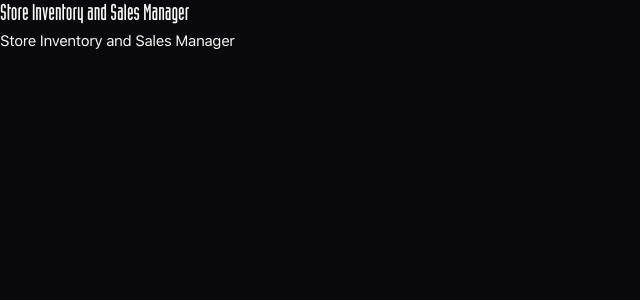
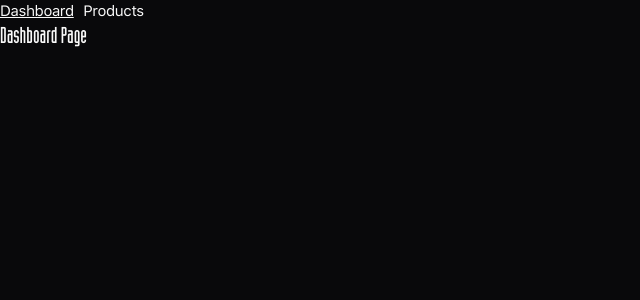
Before and after one commit to decontrrol/store-inventory-and-sales-manager, a React (Vite) app: page /dashboard in a window 1280 px wide. Shown: the top 300 px of the page, without its empty margins (0-640 px from the left). Built offline with nearby package versions, Linux system fonts and the light colour scheme.

Commit message:
Implement initial app router

```diff
--- a/package.json
+++ b/package.json
@@ -11,6 +11,7 @@
     "preview": "vite preview"
   },
   "dependencies": {
+    "@tanstack/react-router": "^1.112.0",
     "class-variance-authority": "^0.7.1",
     "clsx": "^2.1.1",
     "lucide-react": "^0.476.0",
@@ -21,6 +22,8 @@
   "devDependencies": {
     "@eslint/js": "^9.21.0",
     "@tailwindcss/forms": "^0.5.10",
+    "@tanstack/router-devtools": "^1.112.0",
+    "@tanstack/router-plugin": "^1.112.0",
     "@types/node": "^22.13.5",
     "@types/react": "^19.0.10",
     "@types/react-dom": "^19.0.4",
--- a/src/features/app.tsx
+++ b/src/features/app.tsx
@@ -1,16 +1,19 @@
+import { createRouter, RouterProvider } from '@tanstack/react-router';
+
+import { routeTree } from '#/routes/route-tree';
 import {
   CoreThemeProvider,
   storageKeyName,
 } from './core/components/core-theme-provider.component';
 import { Theme } from './core/models/core.model';
 
+// Define tanstack router from tree
+const router = createRouter({ routeTree });
+
 export function App() {
   return (
     <CoreThemeProvider defaultTheme={Theme.Dark} storageKey={storageKeyName}>
-      <div>
-        <h1>Store Inventory and Sales Manager</h1>
-        <span>Store Inventory and Sales Manager</span>
-      </div>
+      <RouterProvider router={router} />
     </CoreThemeProvider>
   );
 }
--- /dev/null
+++ b/src/features/dashboard/components/core-layout.component.tsx
@@ -0,0 +1,28 @@
+import { Link, Outlet } from '@tanstack/react-router';
+
+// TEMP
+const activeProps = {
+  className: 'underline',
+};
+
+export function CoreLayout() {
+  return (
+    <div>
+      <nav>
+        <ul className='flex items-center gap-2.5'>
+          <li>
+            <Link to='/dashboard' activeProps={activeProps}>
+              Dashboard
+            </Link>
+          </li>
+          <li>
+            <Link to='/products' activeProps={activeProps}>
+              Products
+            </Link>
+          </li>
+        </ul>
+      </nav>
+      <Outlet />
+    </div>
+  );
+}
--- /dev/null
+++ b/src/features/dashboard/pages/dashboard.page.tsx
@@ -0,0 +1,7 @@
+export function DashboardPage() {
+  return (
+    <div>
+      <h2>Dashboard Page</h2>
+    </div>
+  );
+}
--- /dev/null
+++ b/src/features/product/pages/product-list.page.tsx
@@ -0,0 +1,16 @@
+import { createLazyRoute } from '@tanstack/react-router';
+
+import { routes } from '#/routes/routes';
+
+// eslint-disable-next-line react-refresh/only-export-components
+export const lazyRoute = createLazyRoute(routes.product.to)({
+  component: ProductListPage,
+});
+
+export function ProductListPage() {
+  return (
+    <div>
+      <h2>Product List Page</h2>
+    </div>
+  );
+}
--- /dev/null
+++ b/src/routeTree.gen.ts
@@ -0,0 +1,88 @@
+/* eslint-disable */
+
+// @ts-nocheck
+
+// noinspection JSUnusedGlobalSymbols
+
+// This file was automatically generated by TanStack Router.
+// You should NOT make any changes in this file as it will be overwritten.
+// Additionally, you should also exclude this file from your linter and/or formatter to prevent it from being checked or modified.
+
+// Import Routes
+
+import { Route as rootRoute } from './routes/__root';
+import { Route as RoutesImport } from './r./routes/routes';
+
+// Create/Update Routes
+
+const RoutesRoute = RoutesImport.update({
+  id: '/routes',
+  path: '/routes',
+  getParentRoute: () => rootRoute,
+} as any);
+
+// Populate the FileRoutesByPath interface
+
+declare module '@tanstack/react-router' {
+  interface FileRoutesByPath {
+    '/routes': {
+      id: '/routes';
+      path: '/routes';
+      fullPath: '/routes';
+      preLoaderRoute: typeof RoutesImport;
+      parentRoute: typeof rootRoute;
+    };
+  }
+}
+
+// Create and export the route tree
+
+export interface FileRoutesByFullPath {
+  '/routes': typeof RoutesRoute;
+}
+
+export interface FileRoutesByTo {
+  '/routes': typeof RoutesRoute;
+}
+
+export interface FileRoutesById {
+  __root__: typeof rootRoute;
+  '/routes': typeof RoutesRoute;
+}
+
+export interface FileRouteTypes {
+  fileRoutesByFullPath: FileRoutesByFullPath;
+  fullPaths: '/routes';
+  fileRoutesByTo: FileRoutesByTo;
+  to: '/routes';
+  id: '__root__' | '/routes';
+  fileRoutesById: FileRoutesById;
+}
+
+export interface RootRouteChildren {
+  RoutesRoute: typeof RoutesRoute;
+}
+
+const rootRouteChildren: RootRouteChildren = {
+  RoutesRoute: RoutesRoute,
+};
+
+export const routeTree = rootRoute
+  ._addFileChildren(rootRouteChildren)
+  ._addFileTypes<FileRouteTypes>();
+
+/* ROUTE_MANIFEST_START
+{
+  "routes": {
+    "__root__": {
+      "filePath": "__root.tsx",
+      "children": [
+        "/routes"
+      ]
+    },
+    "/routes": {
+      "filePath": "routes.tsx"
+    }
+  }
+}
+ROUTE_MANIFEST_END */
--- /dev/null
+++ b/src/routes/__root.tsx
@@ -0,0 +1,7 @@
+import { createRootRoute } from '@tanstack/react-router';
+
+import { CoreLayout } from '#/features/dashboard/components/core-layout.component';
+
+export const rootRoute = createRootRoute({
+  component: CoreLayout,
+});
--- /dev/null
+++ b/src/routes/route-tree.tsx
@@ -0,0 +1,32 @@
+import { createRoute, redirect } from '@tanstack/react-router';
+
+import { DashboardPage } from '#/features/dashboard/pages/dashboard.page';
+import { rootRoute } from './__root';
+import { routes } from './routes';
+
+const indexRoute = createRoute({
+  getParentRoute: () => rootRoute,
+  path: '/',
+  loader: () => {
+    throw redirect({ to: routes.dashboard.to });
+  },
+});
+
+const dashboardRoute = createRoute({
+  getParentRoute: () => rootRoute,
+  path: routes.dashboard.to,
+  component: DashboardPage,
+});
+
+const productListRoute = createRoute({
+  getParentRoute: () => rootRoute,
+  path: routes.product.to,
+}).lazy(() =>
+  import('#/features/product/pages/product-list.page').then((d) => d.lazyRoute),
+);
+
+export const routeTree = rootRoute.addChildren([
+  indexRoute,
+  dashboardRoute,
+  productListRoute,
+]);
--- /dev/null
+++ b/src/routes/routes.ts
@@ -0,0 +1,13 @@
+export const routes = {
+  dashboard: {
+    name: 'dashboard',
+    to: '/dashboard',
+    label: 'Dashboard',
+    // iconName: 'squares-four',
+  },
+  product: {
+    name: 'products',
+    to: '/products',
+    label: 'Products',
+  },
+};
--- a/vite.config.ts
+++ b/vite.config.ts
@@ -1,11 +1,15 @@
 import path from 'path';
 import { defineConfig } from 'vite';
 import react from '@vitejs/plugin-react-swc';
+import { TanStackRouterVite } from '@tanstack/router-plugin/vite';
 
 // https://vite.dev/config/
 export default defineConfig({
   base: '/',
-  plugins: [react()],
+  plugins: [
+    TanStackRouterVite({ target: 'react', autoCodeSplitting: true }),
+    react(),
+  ],
   preview: {
     port: 5173,
     strictPort: true,
```
Also changed, not shown: 1 other file (tests, documents, lock files or other folders).
